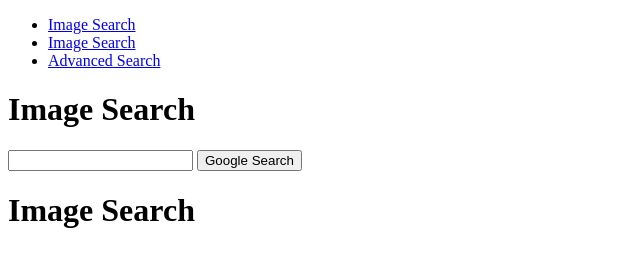
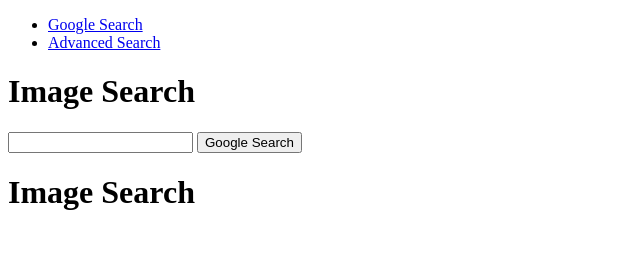
Before and after one commit to pmlc/CS50_Web_Programming_with_Python_and_JavaScript, a plain HTML site: page image_search.html in a window 1280 px wide. Shown: the whole page, without its empty margins (0-640 px from the left). Drawn offline with Linux system fonts and the light colour scheme.

Commit message:
Update image_search.html

```diff
--- a/image_search.html
+++ b/image_search.html
@@ -6,8 +6,7 @@
     <body>
         <div>
             <ul>
-                <li> <a href="index.html">Image Search</a> </li>
-                <li> <a href="image_search.html">Image Search</a> </li>
+                <li> <a href="index.html">Google Search</a> </li>
                 <li> <a href="advanced_search.html">Advanced Search</a> </li>
             </ul>
         </div>
```
